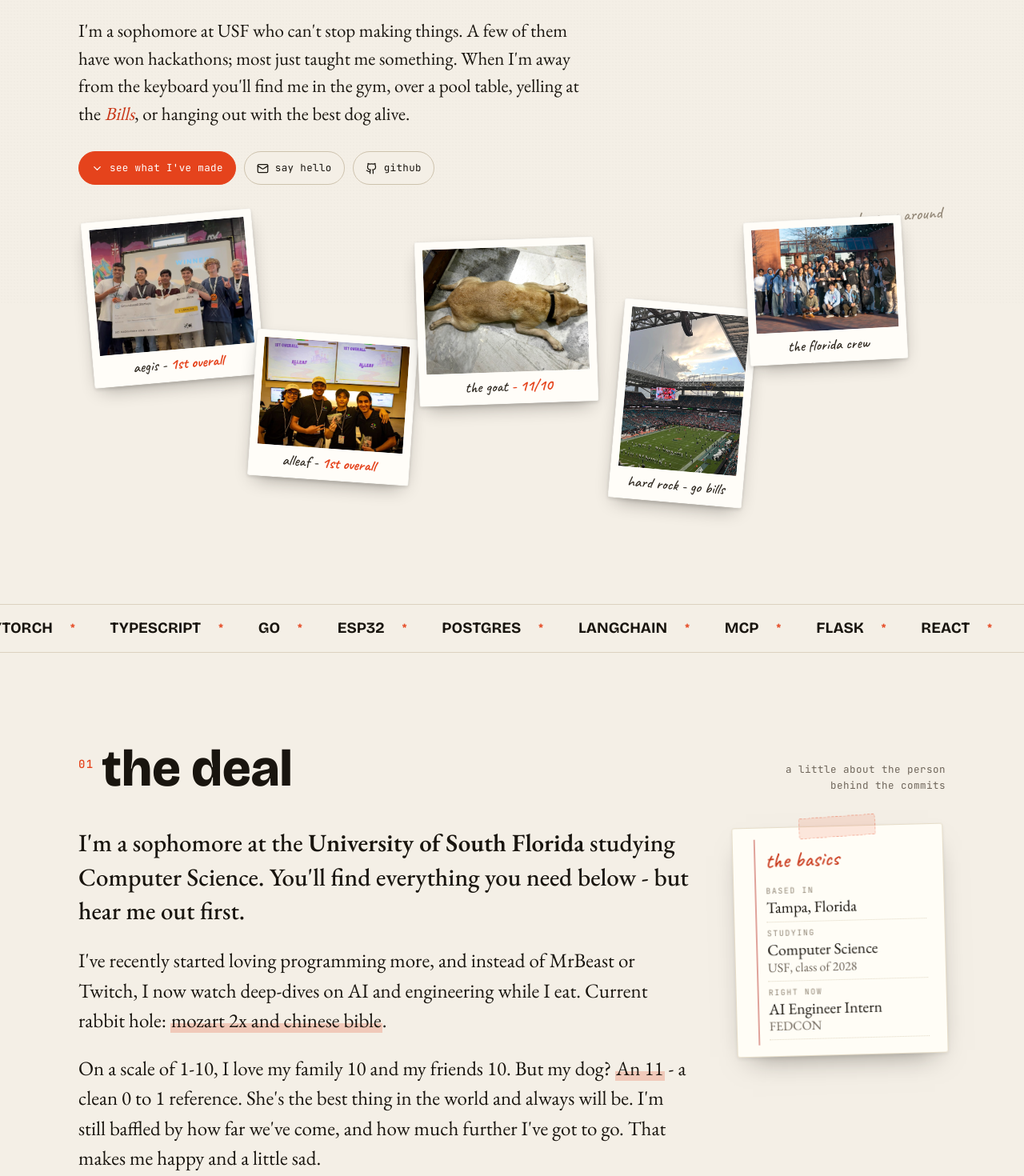
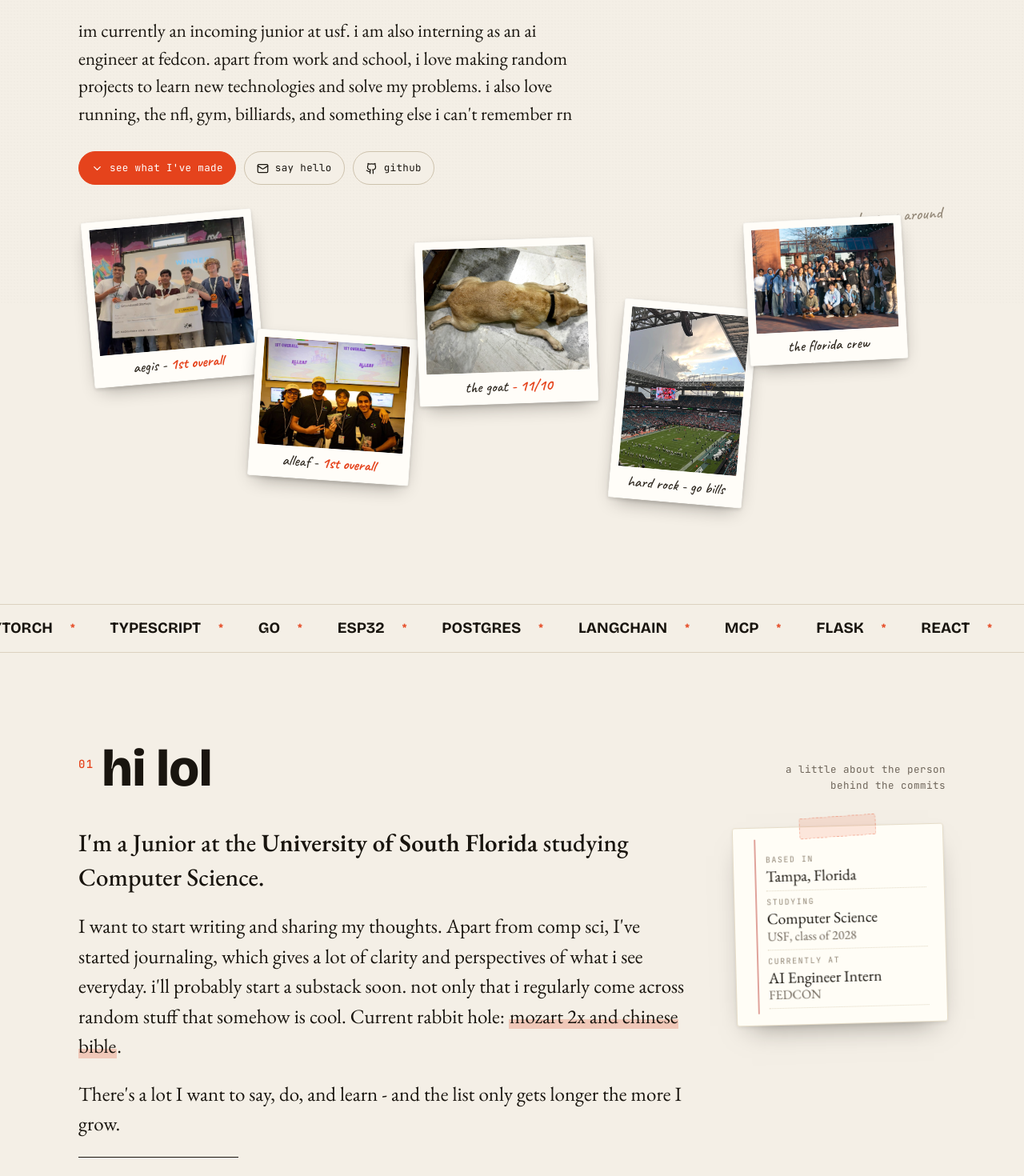
Before and after one commit to Ackberry/portfolio, a Next.js app in the folder portfolio/: page / in a window 1280 px wide. Shown: the part 420-1890 px from the top of the page at 80% size. Built offline with nearby package versions, Linux system fonts and the light colour scheme.

Commit message:
remove corny stuff

```diff
--- a/portfolio/src/app/home/page.tsx
+++ b/portfolio/src/app/home/page.tsx
@@ -53,16 +53,17 @@ const ABOUT = [
     lead: true,
     text: (
       <>
-        I&apos;m a sophomore at the <strong>University of South Florida</strong> studying Computer Science.
-        You&apos;ll find everything you need below - but hear me out first.
+        I&apos;m a Junior at the <strong>University of South Florida</strong> studying Computer Science.
+
       </>
     ),
   },
   {
     text: (
       <>
-        I&apos;ve recently started loving programming more, and instead of MrBeast or Twitch, I now watch
-        deep-dives on AI and engineering while I eat. Current rabbit hole:{' '}
+        I want to start writing and sharing my thoughts. Apart from comp sci, I've started journaling, which
+        gives a lot of clarity and perspectives of what i see everyday. i'll probably start a substack soon.
+        not only that i regularly come across random stuff that somehow is cool. Current rabbit hole:{' '}
         <a
           className="hl"
           href="https://youtu.be/3MU_6BPKmBg?si=vWfIDXbECljOZ5Gi"
@@ -76,35 +77,18 @@ const ABOUT = [
     ),
   },
   {
-    text: (
-      <>
-        On a scale of 1-10, I love my family 10 and my friends 10. But my dog? <span className="hl">An 11</span> -
-        a clean 0 to 1 reference. She&apos;s the best thing in the world and always will be. I&apos;m still baffled by how
-        far we&apos;ve come, and how much further I&apos;ve got to go. That makes me happy and a little sad.
-      </>
-    ),
-  },
-  {
-    text: <>Off the keyboard, I&apos;m into billiards, football - <strong>Go Bills</strong> - running, and the gym.</>,
-  },
-  {
-    text: (
-      <>
-        If I had absurd money, I&apos;d start a company building robots that cook, because I don&apos;t like cooking. Post
-        retirement, I&apos;m opening a dog shelter where people can bring dogs, but nobody can adopt them unless they
-        survive a Palantir / HRT / Jane Street interview with 27 rounds.
-      </>
-    ),
-  },
-  {
     text: <>There&apos;s a lot I want to say, do, and learn - and the list only gets longer the more I grow.</>,
   },
+  { text: <hr style={{ width: '200px', border: 0, borderTop: '1px solid #19150f' }} /> },
+{
+  text: <><a className="hl">update june 10</a>: i had a lot of crap on my portfolio. cleaned it out</>
+}
 ]
 
 const ASIDE = [
   { k: 'based in', v: 'Tampa, Florida' },
   { k: 'studying', v: 'Computer Science', small: 'USF, class of 2028' },
-  { k: 'right now', v: 'AI Engineer Intern', small: 'FEDCON' },
+  { k: 'currently at', v: 'AI Engineer Intern', small: 'FEDCON' },
 ]
 
 const STATS = [
@@ -479,9 +463,9 @@ export default function HomePage() {
         <div className="portfolio-wrap">
           <h1 className="portfolio-hero-name">Hi, I&apos;m<br /><span>Deep<b>.</b></span></h1>
           <p className="portfolio-hero-sub">
-            I&apos;m a sophomore at USF who can&apos;t stop making things. A few of them have won hackathons; most just
-            taught me something. When I&apos;m away from the keyboard you&apos;ll find me in the gym, over a pool table,
-            yelling at the <em>Bills</em>, or hanging out with the best dog alive.
+            im currently an incoming junior at usf. i am also interning as an ai engineer at fedcon. apart from work
+            and school, i love making random projects to learn new technologies and solve my problems. i also love running,
+            the nfl, gym, billiards, and something else i can't remember rn
           </p>
           <div className="portfolio-hero-actions">
             <a className="portfolio-chip solid" href="#work"><ChevronDown aria-hidden="true" />see what I&apos;ve made</a>
@@ -500,13 +484,12 @@ export default function HomePage() {
 
       <section className="portfolio-band" id="about">
         <div className="portfolio-wrap">
-          <SectionHead num="01" title="the deal" note={<>a little about the person<br />behind the commits</>} />
+          <SectionHead num="01" title="hi lol" note={<>a little about the person<br />behind the commits</>} />
           <div className="portfolio-about-grid">
             <div className="portfolio-about-body">
               {ABOUT.map((paragraph, index) => <p key={index} className={paragraph.lead ? 'lead' : undefined}>{paragraph.text}</p>)}
             </div>
             <aside className="portfolio-idcard">
-              <div className="portfolio-id-title">the basics</div>
               {ASIDE.map((row) => (
                 <div className="portfolio-id-row" key={row.k}>
                   <div>{row.k}</div>
```
